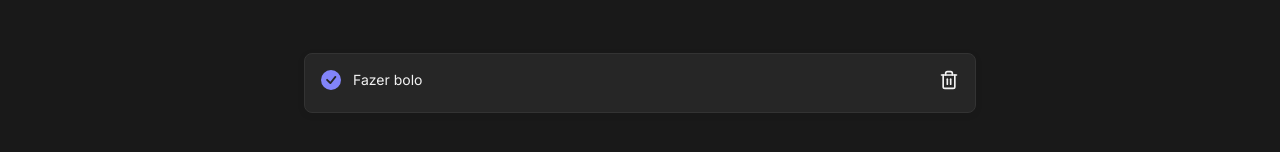
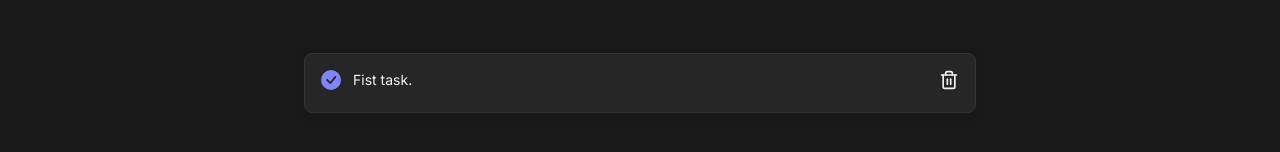
Before and after one commit to rosendo2015/todo-list-ignite, a React (Vite) app: page / in a window 1280 px wide. Shown: the part 296-448 px from the top of the page. Built offline with nearby package versions, Linux system fonts and the light colour scheme.

Commit message:
isComplete

```diff
--- a/src/components/Task/index.jsx
+++ b/src/components/Task/index.jsx
@@ -3,11 +3,13 @@ import { BsFillCheckCircleFill } from "react-icons/bs"
 import { ContainerTask } from "./styles"
 
 export function Task({ id, task, onDeleteTask, isCompleted }) {
+
   return (
     <ContainerTask>
       <div className="task">
         <div className="wrapperTask">
           <button
+
             className="check"
           >
             {isCompleted ? <BsFillCheckCircleFill size={20} /> : <div />}
--- a/src/components/Tasks/index.jsx
+++ b/src/components/Tasks/index.jsx
@@ -9,14 +9,14 @@ export function Tasks() {
   const [task, setTask] = useState("")
   const [listTasks, setListTasks] = useState([{
     id: 1,
-    task: 'Fazer bolo',
+    task: 'Fist task.',
     isCompleted: true,
   }])
 
   function handleNewTask() {
     setTask(event.target.value)
   }
-  function addTask() {
+  function handleAddTask() {
     event.preventDefault()
     if (!task) {
       return alert('Tarefa não pode ser vazia.')
@@ -39,7 +39,7 @@ export function Tasks() {
       <header className="header">
         <img src={LogoTodo} alt="logo" />
         <form
-          onSubmit={addTask}
+          onSubmit={handleAddTask}
           className="form"
         >
           <input
```
